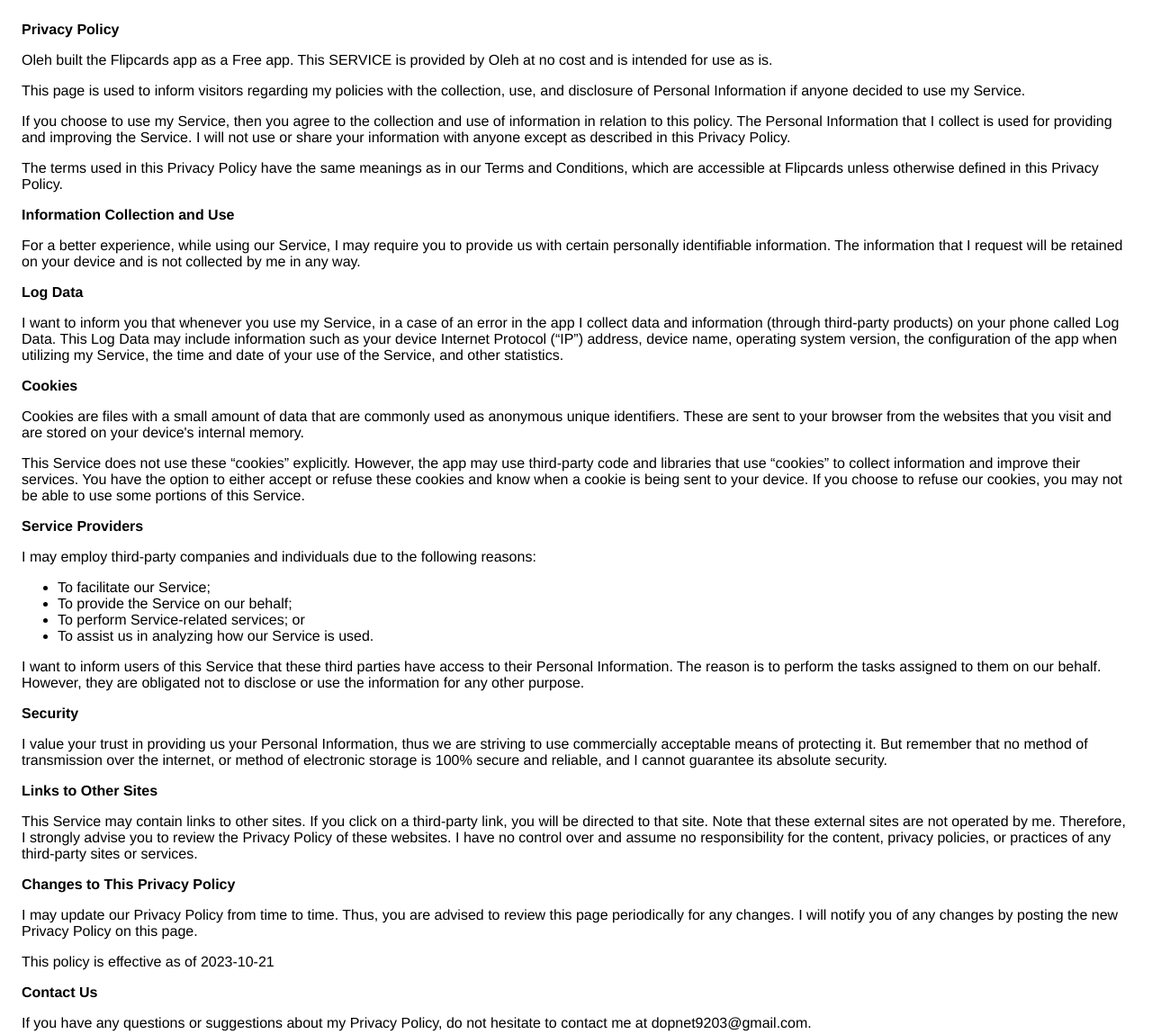
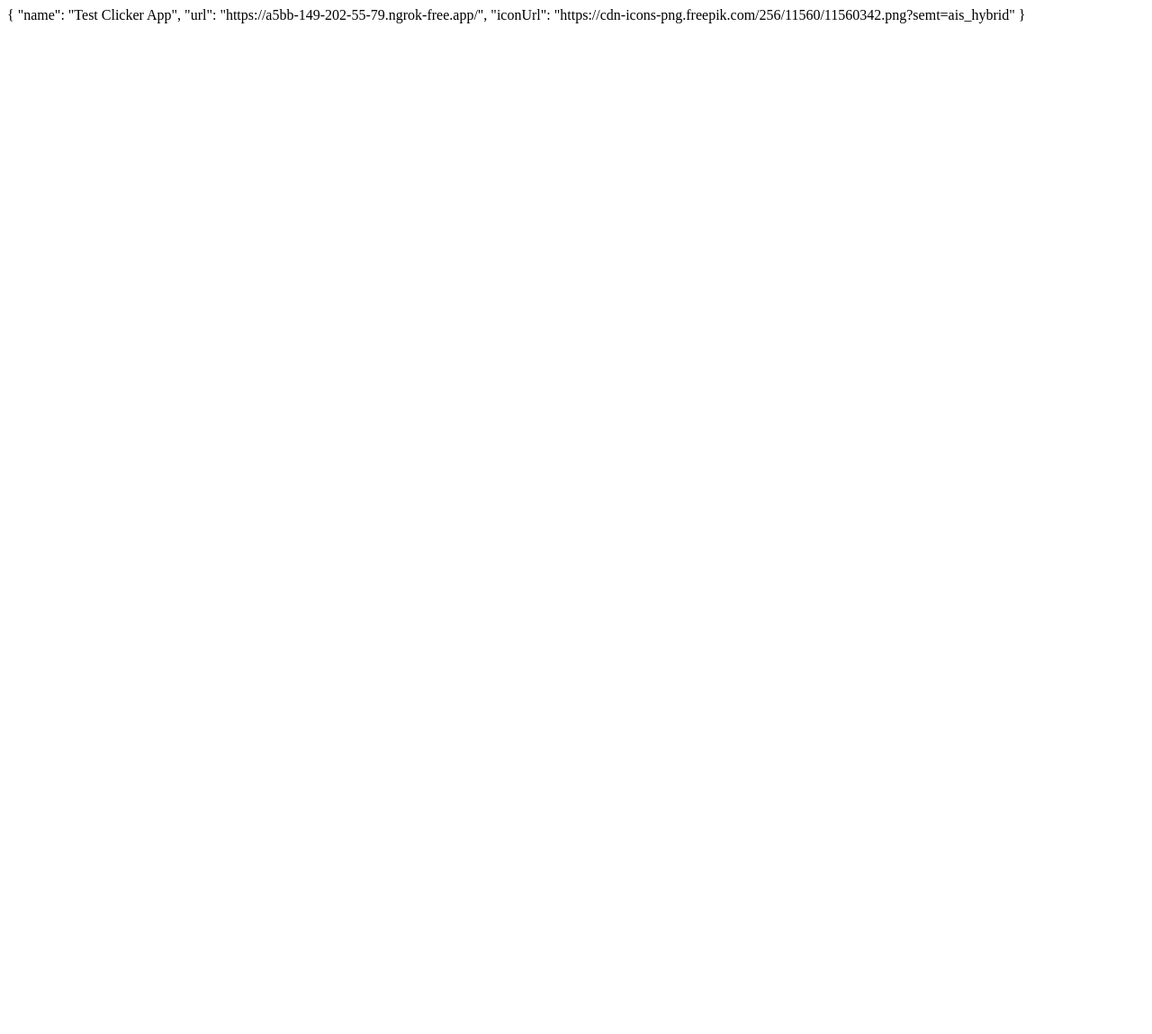
Before and after one commit to frolovov/frolovov.github.io, a plain HTML site: page index.html in a window 1280 px wide. Shown: the whole page at 90% size. After the commit the page ends 800 px from the top, so only its background shows below. Drawn offline with Linux system fonts and the light colour scheme.

Commit message:
Update index.html

```diff
--- a/index.html
+++ b/index.html
@@ -1,92 +1,5 @@
-<!DOCTYPE html>
-    <html>
-    <head>
-      <meta charset='utf-8'>
-      <meta name='viewport' content='width=device-width'>
-      <title>Privacy Policy</title>
-      <style> body { font-family: 'Helvetica Neue', Helvetica, Arial, sans-serif; padding:1em; } </style>
-    </head>
-    <body>
-    <strong>Privacy Policy</strong> <p>
-                  Oleh built the Flipcards app as
-                  a Free app. This SERVICE is provided by
-                  Oleh at no cost and is intended for use as
-                  is.
-                </p> <p>
-                  This page is used to inform visitors regarding my
-                  policies with the collection, use, and disclosure of Personal
-                  Information if anyone decided to use my Service.
-                </p> <p>
-                  If you choose to use my Service, then you agree to
-                  the collection and use of information in relation to this
-                  policy. The Personal Information that I collect is
-                  used for providing and improving the Service. I will not use or share your information with
-                  anyone except as described in this Privacy Policy.
-                </p> <p>
-                  The terms used in this Privacy Policy have the same meanings
-                  as in our Terms and Conditions, which are accessible at
-                  Flipcards unless otherwise defined in this Privacy Policy.
-                </p> <p><strong>Information Collection and Use</strong></p> <p>
-                  For a better experience, while using our Service, I
-                  may require you to provide us with certain personally
-                  identifiable information. The information that
-                  I request will be retained on your device and is not collected by me in any way.
-                </p> <!----> <p><strong>Log Data</strong></p> <p>
-                  I want to inform you that whenever you
-                  use my Service, in a case of an error in the app
-                  I collect data and information (through third-party
-                  products) on your phone called Log Data. This Log Data may
-                  include information such as your device Internet Protocol
-                  (“IP”) address, device name, operating system version, the
-                  configuration of the app when utilizing my Service,
-                  the time and date of your use of the Service, and other
-                  statistics.
-                </p> <p><strong>Cookies</strong></p> <p>
-                  Cookies are files with a small amount of data that are
-                  commonly used as anonymous unique identifiers. These are sent
-                  to your browser from the websites that you visit and are
-                  stored on your device's internal memory.
-                </p> <p>
-                  This Service does not use these “cookies” explicitly. However,
-                  the app may use third-party code and libraries that use
-                  “cookies” to collect information and improve their services.
-                  You have the option to either accept or refuse these cookies
-                  and know when a cookie is being sent to your device. If you
-                  choose to refuse our cookies, you may not be able to use some
-                  portions of this Service.
-                </p> <p><strong>Service Providers</strong></p> <p>
-                  I may employ third-party companies and
-                  individuals due to the following reasons:
-                </p> <ul><li>To facilitate our Service;</li> <li>To provide the Service on our behalf;</li> <li>To perform Service-related services; or</li> <li>To assist us in analyzing how our Service is used.</li></ul> <p>
-                  I want to inform users of this Service
-                  that these third parties have access to their Personal
-                  Information. The reason is to perform the tasks assigned to
-                  them on our behalf. However, they are obligated not to
-                  disclose or use the information for any other purpose.
-                </p> <p><strong>Security</strong></p> <p>
-                  I value your trust in providing us your
-                  Personal Information, thus we are striving to use commercially
-                  acceptable means of protecting it. But remember that no method
-                  of transmission over the internet, or method of electronic
-                  storage is 100% secure and reliable, and I cannot
-                  guarantee its absolute security.
-                </p> <p><strong>Links to Other Sites</strong></p> <p>
-                  This Service may contain links to other sites. If you click on
-                  a third-party link, you will be directed to that site. Note
-                  that these external sites are not operated by me.
-                  Therefore, I strongly advise you to review the
-                  Privacy Policy of these websites. I have
-                  no control over and assume no responsibility for the content,
-                  privacy policies, or practices of any third-party sites or
-                  services.
-                  </p></div> <p><strong>Changes to This Privacy Policy</strong></p> <p>
-                  I may update our Privacy Policy from
-                  time to time. Thus, you are advised to review this page
-                  periodically for any changes. I will
-                  notify you of any changes by posting the new Privacy Policy on
-                  this page.
-                </p> <p>This policy is effective as of 2023-10-21</p> <p><strong>Contact Us</strong></p> <p>
-                  If you have any questions or suggestions about my
-                  Privacy Policy, do not hesitate to contact me at dopnet9203@gmail.com.
-    </body>
-    </html>
+{
+  "name": "Test Clicker App",
+  "url": "https://a5bb-149-202-55-79.ngrok-free.app/",
+  "iconUrl": "https://cdn-icons-png.freepik.com/256/11560/11560342.png?semt=ais_hybrid"
+}
```
